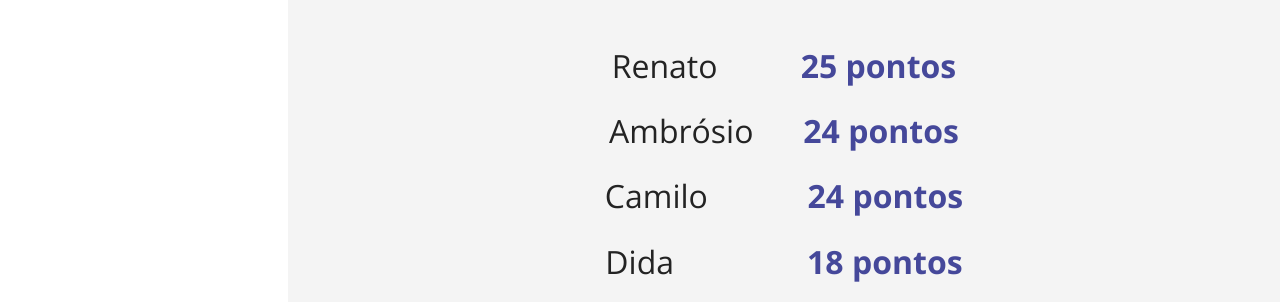
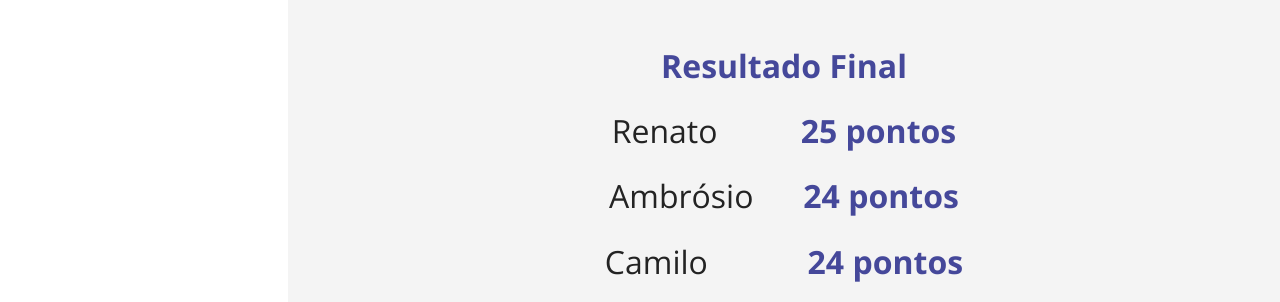
Before and after one commit to doom-games/codg, a plain HTML site: page index.html in a window 1280 px wide. Shown: the part 852-1154 px from the top of the page. Drawn offline with nearby package versions, Linux system fonts and the light colour scheme.

Commit message:
Resultado final

```diff
--- a/index.html
+++ b/index.html
@@ -192,6 +192,9 @@ https://templatemo.com/tm-518-sentra
             <div class="row">
                 <div class="col-md-12">
                     <div class="section-heading">
+                        <h1><em>Resultado Final</em></h1>
+                    </div>
+                    <div class="section-heading">
                         <h1>Renato &nbsp;&nbsp;&nbsp;&nbsp;&nbsp;&nbsp;&nbsp;&nbsp;&nbsp;<em>25 pontos</em></h1>
                     </div>
                     <div class="section-heading">
```
